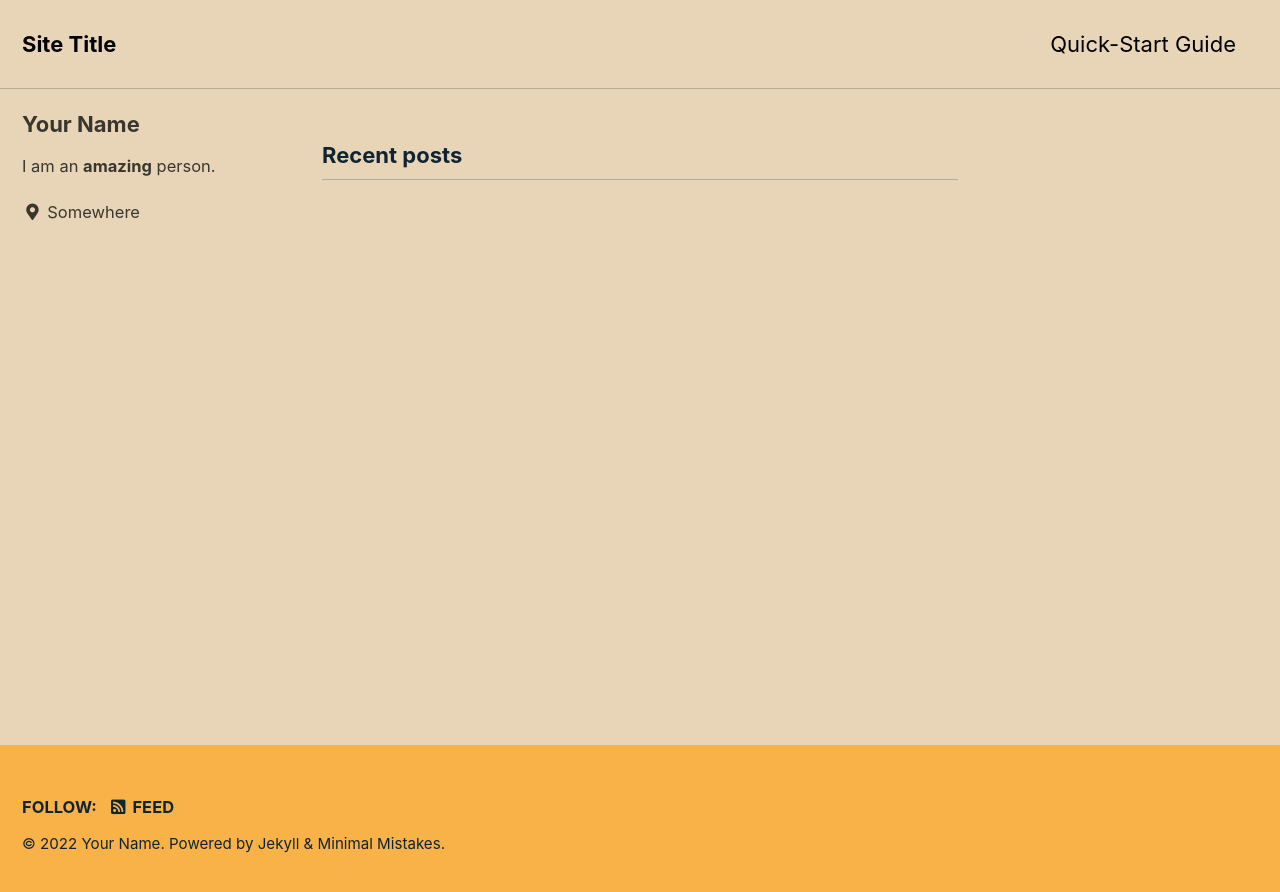
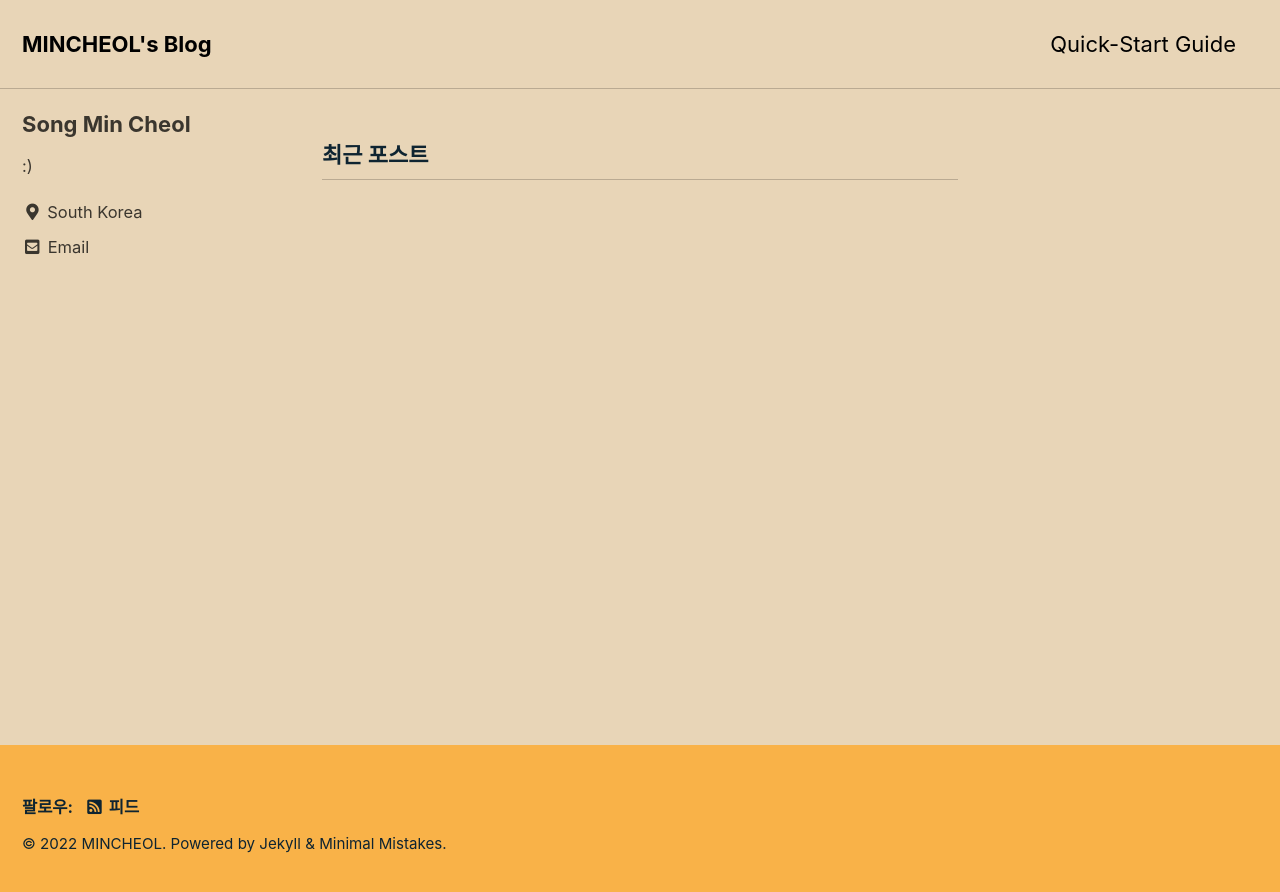
Before and after one commit to mincheolsong/mincheolsong.github.io, a Jekyll site: the page built from index.html, in a window 1280 px wide. Shown: the top 892 px of the page. Built offline with Jekyll 4.4.1, drawn with Linux system fonts in a browser that asks for light colours; cached includes are drawn as plain includes; the list of posts is cut into pages by our own code.

Commit message:
Update _config.yml

```diff
--- a/_config.yml
+++ b/_config.yml
@@ -15,15 +15,15 @@
 minimal_mistakes_skin    : "sunrise" # "air", "aqua", "contrast", "dark", "dirt", "neon", "mint", "plum", "sunrise"
 
 # Site Settings
-locale                   : "en-US"
-title                    : "Site Title"
+locale                   : "ko-KR"
+title                    : "MINCHEOL's Blog"
 title_separator          : "-"
 subtitle                 : # site tagline that appears below site title in masthead
-name                     : "Your Name"
-description              : "An amazing website."
+name                     : "MINCHEOL"
+description              : "나의 공부 기록"
 url                      : "https://mincheolsong.github.io"
 baseurl                  : # the subpath of your site, e.g. "/blog"
-repository               : # GitHub username/repo-name e.g. "mmistakes/minimal-mistakes"
+repository               : https://github.com/mincheolsong
 teaser                   : # path of fallback teaser image, e.g. "/assets/images/500x300.png"
 logo                     : # path of logo image to display in the masthead, e.g. "/assets/images/88x88.png"
 masthead_title           : # overrides the website title displayed in the masthead, use " " for no title
@@ -102,29 +102,29 @@ analytics:
 
 # Site Author
 author:
-  name             : "Your Name"
+  name             : "Song Min Cheol"
   avatar           : # path of avatar image, e.g. "/assets/images/bio-photo.jpg"
-  bio              : "I am an **amazing** person."
-  location         : "Somewhere"
+  bio              : ":)"
+  location         : "South Korea"
   email            :
   links:
     - label: "Email"
       icon: "fas fa-fw fa-envelope-square"
-      # url: "mailto:your.name@email.com"
-    - label: "Website"
-      icon: "fas fa-fw fa-link"
+      url: thdalscjf05@naver.com
+   #- label: "Website"
+   #  icon: "fas fa-fw fa-link"
       # url: "https://your-website.com"
-    - label: "Twitter"
-      icon: "fab fa-fw fa-twitter-square"
+    #- label: "Twitter"
+     # icon: "fab fa-fw fa-twitter-square"
       # url: "https://twitter.com/"
-    - label: "Facebook"
-      icon: "fab fa-fw fa-facebook-square"
+    #- label: "Facebook"
+     # icon: "fab fa-fw fa-facebook-square"
       # url: "https://facebook.com/"
     - label: "GitHub"
       icon: "fab fa-fw fa-github"
       # url: "https://github.com/"
-    - label: "Instagram"
-      icon: "fab fa-fw fa-instagram"
+    #- label: "Instagram"
+     # icon: "fab fa-fw fa-instagram"
       # url: "https://instagram.com/"
 
 # Site Footer
```
